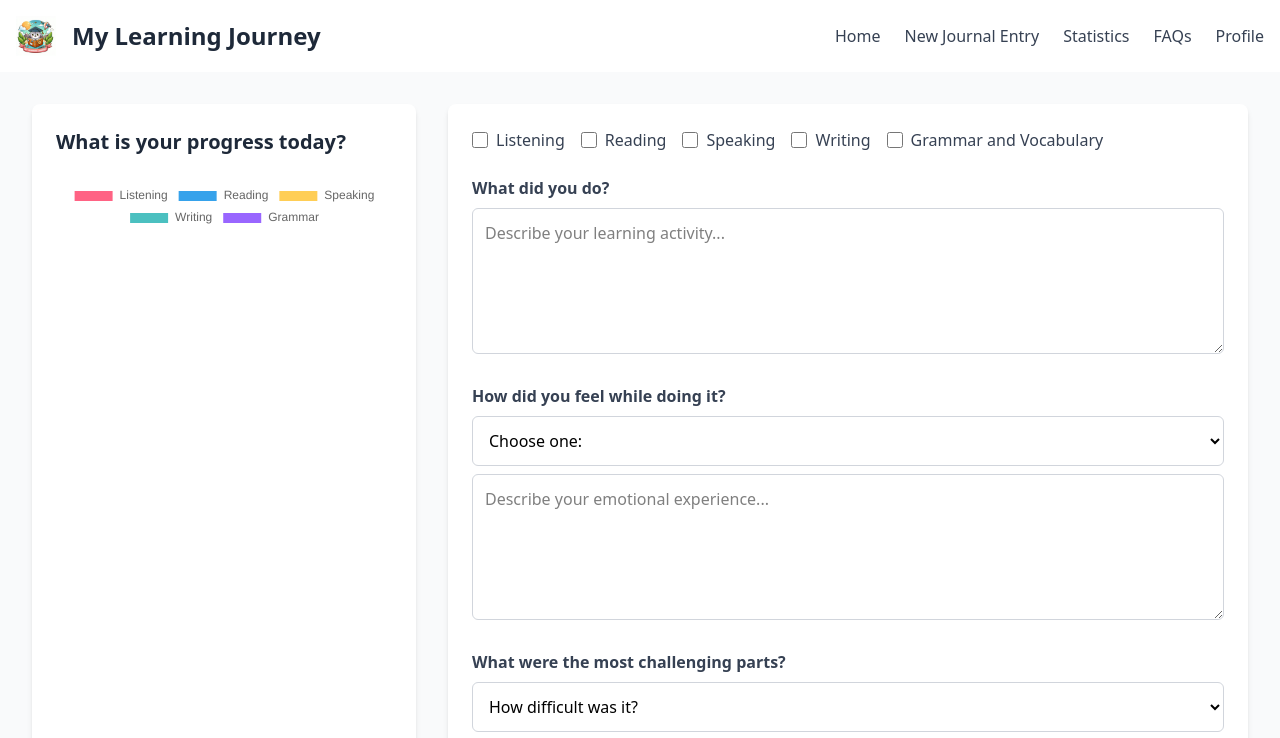
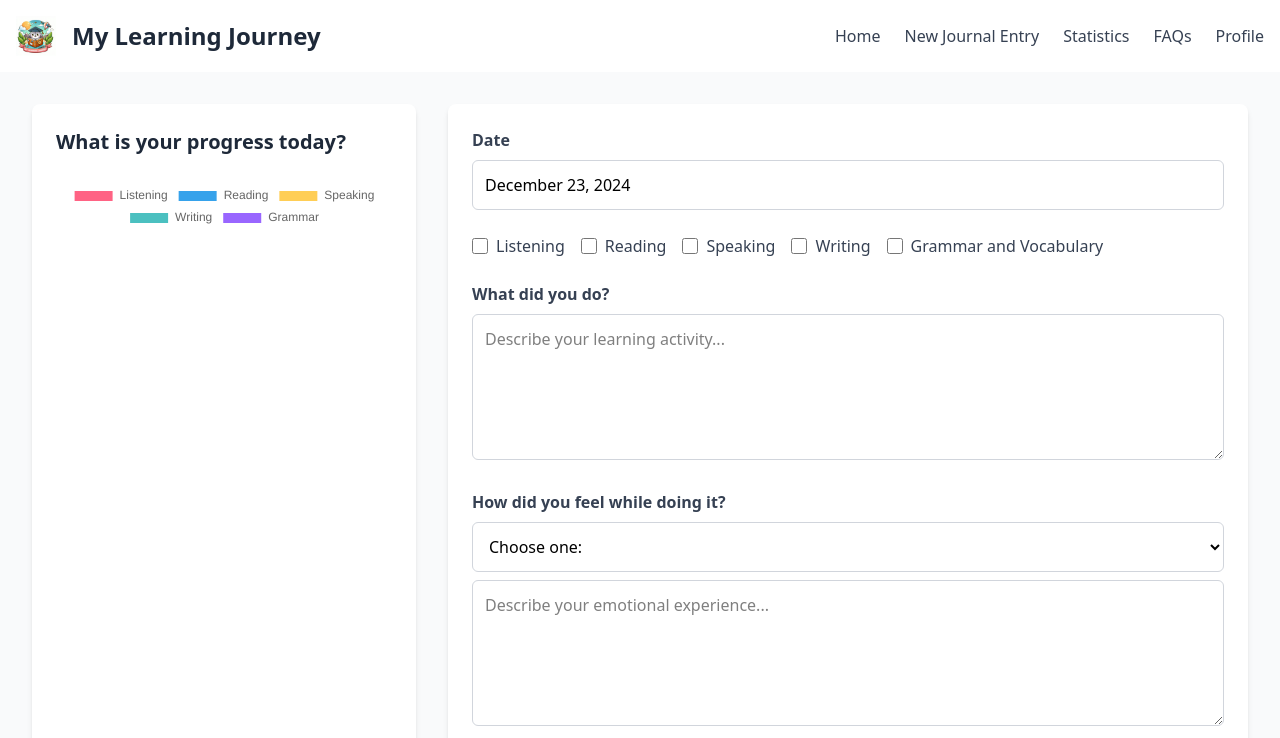
Before and after one commit to RaulWeirdStackDev/MyLearningJourneyReactV, a React (Vite) app: page / in a window 1280 px wide. Shown: the top 738 px of the page. Built offline with nearby package versions, Linux system fonts and the light colour scheme.

Commit message:
agregar fecha a entry

```diff
--- a/package.json
+++ b/package.json
@@ -14,6 +14,7 @@
     "chart.js": "^4.5.1",
     "react": "^18.3.1",
     "react-chartjs-2": "^5.2.0",
+    "react-datepicker": "^8.8.0",
     "react-dom": "^18.3.1",
     "react-router-dom": "^7.0.2",
     "tailwindcss": "^4.1.16"
--- a/src/views/Entry/Entry.jsx
+++ b/src/views/Entry/Entry.jsx
@@ -1,4 +1,6 @@
 import { useState, useEffect, useRef } from 'react';
+import DatePicker from 'react-datepicker';
+import 'react-datepicker/dist/react-datepicker.css';
 import {
   Chart as ChartJS,
   ArcElement,
@@ -11,6 +13,8 @@ import {
 ChartJS.register(ArcElement, Tooltip, Legend, PieController);
 
 export const Entry = () => {
+  const [selectedDate, setSelectedDate] = useState(new Date());
+
   const [selectedActivities, setSelectedActivities] = useState({
     Listening: false,
     Reading: false,
@@ -42,7 +46,7 @@ export const Entry = () => {
           labels: ['Listening', 'Reading', 'Speaking', 'Writing', 'Grammar'],
           datasets: [{
             label: 'Activities Completed',
-            data: [0, 0, 0, 0, 0], // Datos iniciales
+            data: [0, 0, 0, 0, 0],
             backgroundColor: ['#ff6384', '#36a2eb', '#ffce56', '#4bc0c0', '#9966ff'],
             hoverOffset: 4
           }]
@@ -51,8 +55,8 @@ export const Entry = () => {
           responsive: true,
           maintainAspectRatio: true,
           animation: {
-            duration: 800, // Duración de la animación en ms para mayor fluidez
-            easing: 'easeInOutQuart' // Easing más suave para transiciones fluidas
+            duration: 800,
+            easing: 'easeInOutQuart'
           },
           plugins: {
             legend: {
@@ -70,13 +74,12 @@ export const Entry = () => {
       });
     }
 
-    // Cleanup al desmontar
     return () => {
       if (chartInstanceRef.current) {
         chartInstanceRef.current.destroy();
       }
     };
-  }, []); // Dependencia vacía: se ejecuta solo al montar
+  }, []);
 
   // Efecto para actualizar los datos del gráfico cuando cambian las actividades seleccionadas
   useEffect(() => {
@@ -89,9 +92,8 @@ export const Entry = () => {
         selectedActivities.Grammar ? 1 : 0
       ];
 
-      // Actualizar los datos sin recrear el gráfico
       chartInstanceRef.current.data.datasets[0].data = newData;
-      chartInstanceRef.current.update(); // Esto activa la animación suave
+      chartInstanceRef.current.update();
     }
   }, [selectedActivities]);
 
@@ -111,6 +113,7 @@ export const Entry = () => {
 
   const handleSubmit = () => {
     const entry = {
+      date: selectedDate.toISOString(),
       activities: Object.keys(selectedActivities).filter(key => selectedActivities[key]),
       ...formData,
       timestamp: new Date().toISOString()
@@ -133,6 +136,21 @@ export const Entry = () => {
 
         {/* Formulario principal */}
         <main className="lg:col-span-2 bg-white rounded-lg shadow-md p-6 space-y-6">
+
+          {/* Date Picker */}
+          <section className="space-y-2">
+            <label htmlFor="entryDate" className="block font-bold text-gray-700">
+              Date
+            </label>
+            <DatePicker
+              id="entryDate"
+              selected={selectedDate}
+              onChange={(date) => setSelectedDate(date)}
+              dateFormat="MMMM d, yyyy"
+              className="w-full border border-gray-300 rounded-md p-3 focus:ring-2 focus:ring-blue-500 focus:border-transparent"
+              wrapperClassName="w-full"
+            />
+          </section>
 
           {/* Checkboxes de actividades */}
           <section>
```
Also changed, not shown: 1 other file (tests, documents, lock files or other folders).
